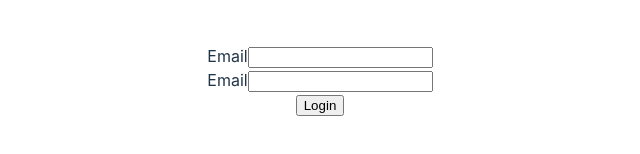
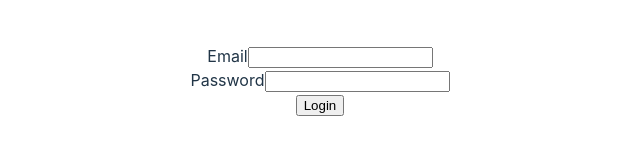
Before and after one commit to Volodimihr/Signal_ChatR_WebApi, a React (Vite) app in the folder signal_chatr_web/: page / in a window 1280 px wide. Shown: the part 320-474 px from the top of the page, without its empty margins (320-960 px from the left). Built offline with nearby package versions, Linux system fonts and the light colour scheme.

Commit message:
add bootstrap package

```diff
--- a/signal_chatr_web/package.json
+++ b/signal_chatr_web/package.json
@@ -10,6 +10,7 @@
     "preview": "vite preview"
   },
   "dependencies": {
+    "bootstrap": "^5.3.1",
     "react": "^18.2.0",
     "react-dom": "^18.2.0"
   },
--- a/signal_chatr_web/src/Components/Login.jsx
+++ b/signal_chatr_web/src/Components/Login.jsx
@@ -23,7 +23,7 @@
               <input type="text" name='email' onChange={handleChange} />
             </div>
             <div className='form-group'>
-              <label htmlFor="password" className='form-label'>Email</label>
+              <label htmlFor="password" className='form-label'>Password</label>
               <input type="password" name='password' className='form-control' onChange={handleChange} />
             </div>
             <div className='form-group'>
```
Also changed, not shown: 1 other file (tests, documents, lock files or other folders).
